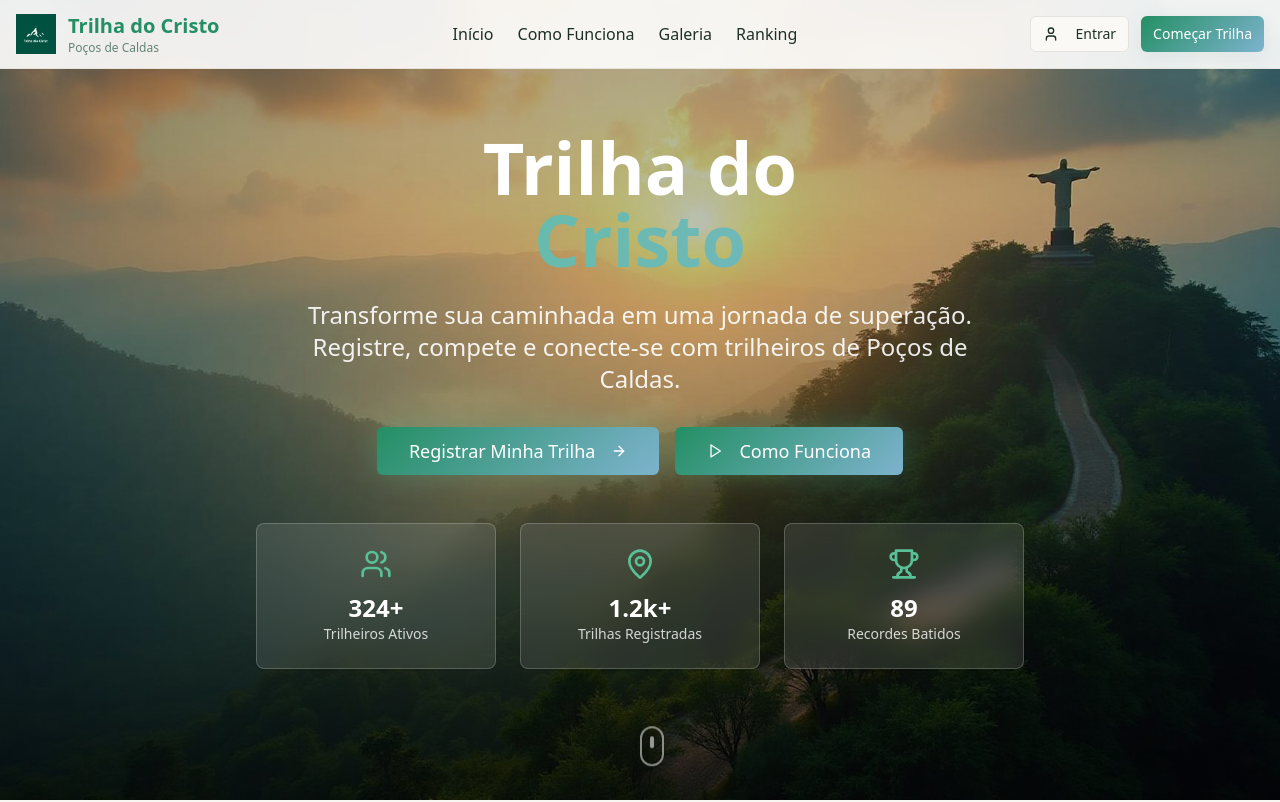
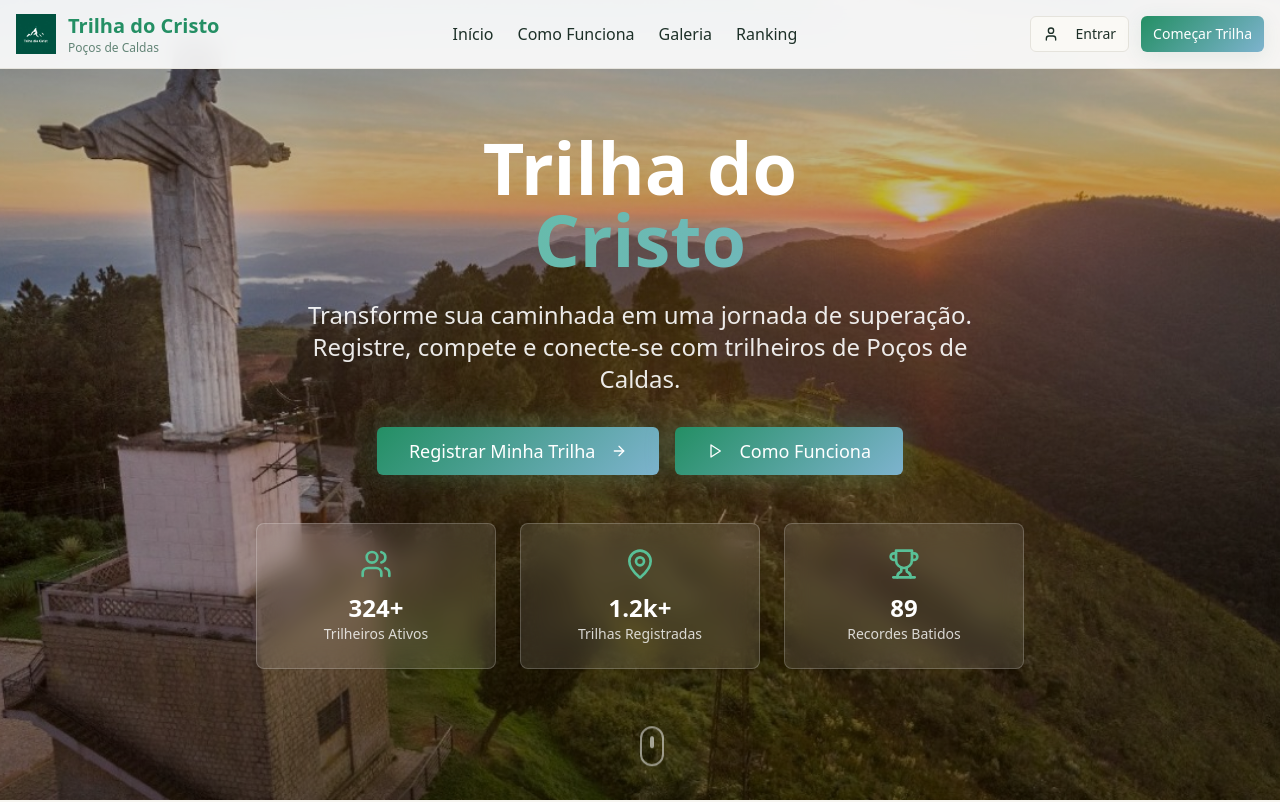
Before and after one commit to ComunicacaoSocialAg/trilha-do-cristo-app, a React (Vite) app: page / in a window 1280 px wide. Shown: the top 802 px of the page. Built offline with nearby package versions, Linux system fonts and the light colour scheme.

Commit message:
Update Hero image
Replace the current hero image with a new one.

```diff
--- a/src/components/Hero.tsx
+++ b/src/components/Hero.tsx
@@ -1,7 +1,7 @@
 import { ArrowRight, Play, MapPin, Users, Trophy } from "lucide-react";
 import { Button } from "@/components/ui/button";
 import { Card } from "@/components/ui/card";
-import heroImage from "@/assets/hero-image.jpg";
+import newHeroImage from "@/assets/new-hero-image.jpg";
 import { Link } from "react-router-dom";
 
 export function Hero() {
@@ -16,7 +16,7 @@ export function Hero() {
       {/* Background Image */}
       <div className="absolute inset-0 z-0">
         <img
-          src={heroImage}
+          src={newHeroImage}
           alt="Trilha do Cristo"
           className="w-full h-full object-cover"
         />
```
Also changed, not shown: src/assets/new-hero-image.jpg (added).
